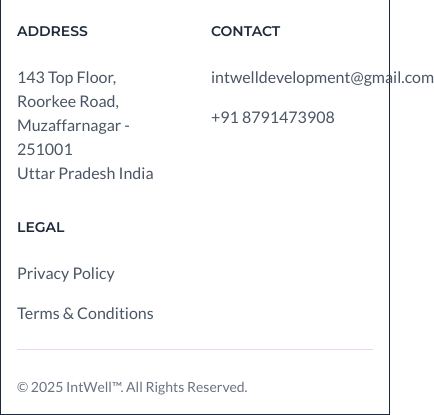
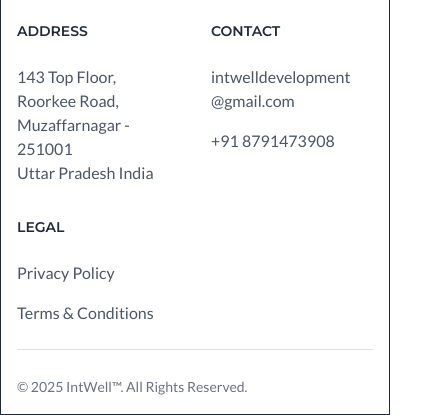
Before and after one commit to Anshmittal86/intwell, a website built with Vite: page index.html in a window 390 px wide. Shown: the part 5425-5840 px from the top of the page, 434 px wide, since content can reach past the window. Built offline with nearby package versions, Linux system fonts and the light colour scheme.

Commit message:
FIX: Mobile UI Issue

```diff
--- a/index.html
+++ b/index.html
@@ -264,7 +264,7 @@
               <ul class="text-gray-600">
                 <li class="mb-4">
                   <a href="mailto:intwelldevelopment@gmail.com" class="hover:underline"
-                    >intwelldevelopment@gmail.com</a
+                    >intwelldevelopment<br />@gmail.com</a
                   >
                 </li>
                 <li>
```
